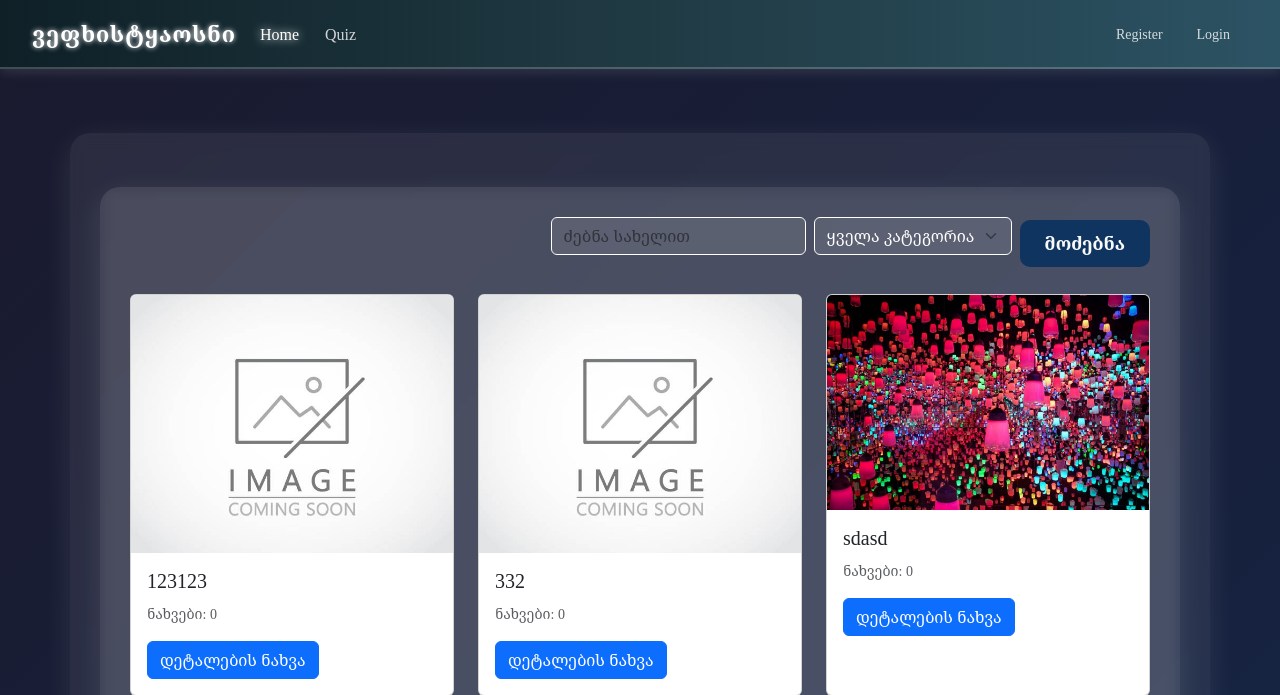
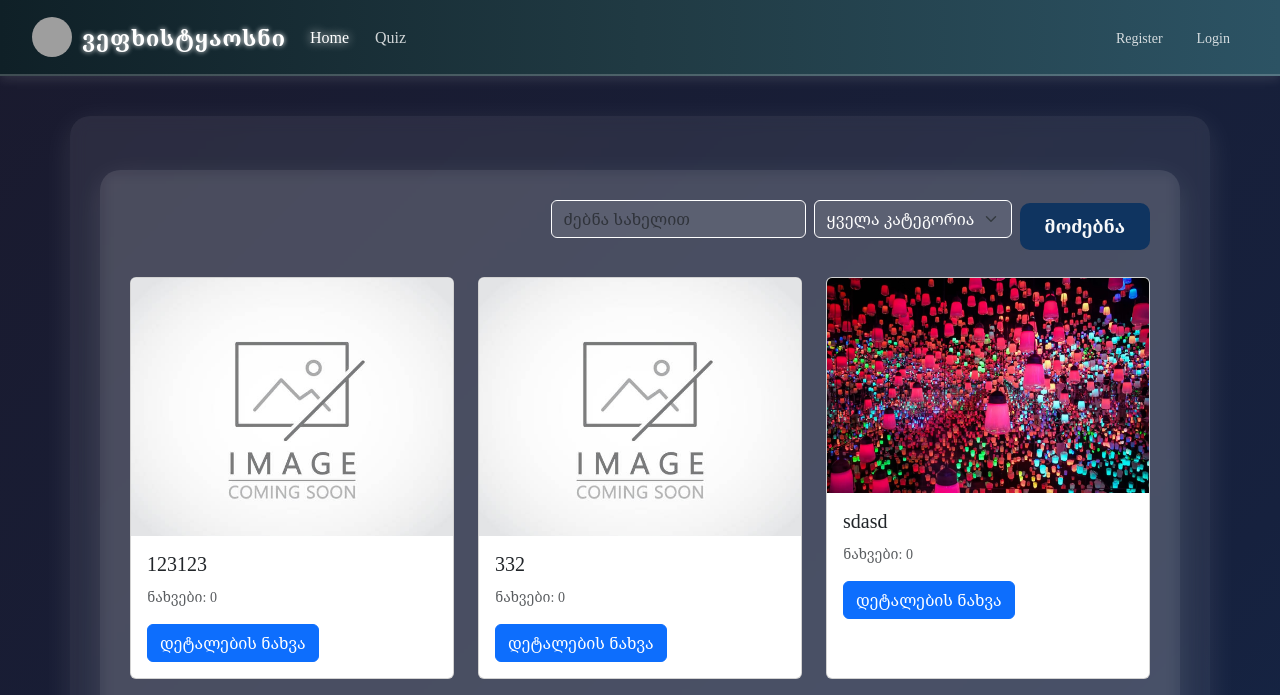
Before and after one commit to puraze/proeqti, a Django app: page / in a window 1280 px wide. Shown: the top 695 px of the page. Run offline with Django 5.2, Linux system fonts and the light colour scheme; data comes from the database, SQL or seed files in the repository; grey boxes are pictures that could not be loaded.

Commit message:
base
registraciis gareshe ar shegishvebs, errors amogigdebs

```diff
--- a/school_project/shop_mziuri/tyaosani/products/templates/base.html
+++ b/school_project/shop_mziuri/tyaosani/products/templates/base.html
@@ -1,12 +1,35 @@
+{% load static %}
 <!DOCTYPE html>
 <html lang="en">
 <head>
     <meta charset="UTF-8">
-  <title>ვეფხისტყაოსნი</title>
+    <title>ვეფხისტყაოსaნი</title>
+    <link rel="icon" href="{% static 'vefxistyavi.png' %}" type="image/png">
     <link href="https://cdn.jsdelivr.net/npm/bootstrap@5.3.3/dist/css/bootstrap.min.css" rel="stylesheet">
     <script src="https://cdn.jsdelivr.net/npm/bootstrap@5.3.3/dist/js/bootstrap.bundle.min.js"></script>
     <link href="https://fonts.googleapis.com/css2?family=Noto+Serif+Georgian&display=swap" rel="stylesheet">
+
+    <link href="{% static 'css/style.css' %}" rel="stylesheet">
+
     <style>
+
+          #navbarLogo {
+        height: 40px;
+        width: 40px;
+        object-fit: cover;
+        border-radius: 50%;
+        margin-right: 10px;
+    }
+
+    .nav-icon {
+        height: 18px;
+        width: 18px;
+        object-fit: cover;
+        border-radius: 50%;
+        vertical-align: middle;
+        margin-right: 5px;
+        filter: invert(1);
+    }
         body {
             background: linear-gradient(135deg, #1a1a2e, #16213e, #0f3460);
             color: #ffffff;
@@ -24,12 +47,21 @@
         }
 
         .navbar-brand {
+            display: flex;
+            align-items: center;
             font-weight: bold;
             font-size: 22px;
             text-transform: uppercase;
             letter-spacing: 1px;
             color: #fff !important;
             text-shadow: 0 0 5px #fff;
+        }
+
+
+        #navbarLogo {
+            height: 40px;
+            margin-right: 10px;
+
         }
 
         .navbar-nav .nav-link {
@@ -239,13 +271,31 @@
             border-top: 1px solid #ffffff33;
             font-size: 14px;
         }
+
+        .auth-error-modal-content {
+            background-color: #1a1a2e;
+            color: #ffffff;
+            border-radius: 15px;
+        }
+        .auth-error-modal-header {
+            border-bottom: 1px solid rgba(255, 255, 255, 0.2);
+        }
+        .auth-error-modal-footer {
+            border-top: 1px solid rgba(255, 255, 255, 0.2);
+        }
+        .modal .btn-close {
+            filter: invert(1);
+        }
     </style>
 </head>
 <body>
 
 <nav class="navbar navbar-expand-lg navbar-dark">
     <div class="container-fluid">
-    <a class="navbar-brand" href="{% url 'home' %}">ვეფხისტყაოსნი</a>
+        <a class="navbar-brand" href="{% url 'home' %}">
+            <img src="{%static 'vefxistyavi.png' %}" alt="Website Logo" id="navbarLogo">
+            ვეფხისტყაოსნი
+        </a>
         <button class="navbar-toggler" type="button" data-bs-toggle="collapse" data-bs-target="#navbarNav">
             <span class="navbar-toggler-icon"></span>
         </button>
@@ -256,11 +306,11 @@
                     <a class="nav-link {% if request.resolver_match.url_name == 'home' %}active{% endif %}" href="{% url 'home' %}">Home</a>
                 </li>
                 <li class="nav-item">
-          <a class="nav-link" href="{% url 'quiz' %}">Quiz</a>
+                    <a class="nav-link protected-link {% if request.resolver_match.url_name == 'quiz' %}active{% endif %}" href="{% url 'quiz' %}">Quiz</a>
                 </li>
                 {% if user.is_authenticated %}
                 <li class="nav-item">
-          <a class="nav-link" href="{% url 'create_product' %}">Share Your Thoughts</a>
+                    <a class="nav-link protected-link {% if request.resolver_match.url_name == 'create_product' %}active{% endif %}" href="{% url 'create_product' %}">Share Your Thoughts</a>
                 </li>
                 {% endif %}
             </ul>
@@ -283,8 +333,6 @@
     </div>
 </nav>
 
-<br>
-
 <div class="container">
     {% if messages %}
         <ul class="messages">
@@ -304,5 +352,44 @@
     Unauthorized copying or redistribution is prohibited.
 </footer>
 
+<div class="modal fade" id="authErrorModal" tabindex="-1" aria-labelledby="authErrorModalLabel" aria-hidden="true">
+    <div class="modal-dialog modal-dialog-centered">
+        <div class="modal-content auth-error-modal-content">
+            <div class="modal-header auth-error-modal-header">
+                <h5 class="modal-title" id="authErrorModalLabel" style="color: #ffffff;">Access Denied</h5>
+                <button type="button" class="btn-close" data-bs-dismiss="modal" aria-label="Close"></button>
+            </div>
+            <div class="modal-body">
+                თქვენ არ ხართ დარეგისტრირებული/შესული account-ში. გთხოვთ შეხვიდეთ ან დარეგისტრირდეთ.
+                (You are not registered/logged into your account. Please log in or register.)
+            </div>
+            <div class="modal-footer auth-error-modal-footer">
+                <button type="button" class="btn btn-outline-info" data-bs-dismiss="modal">Close</button>
+                <a href="{% url 'login_view' %}" class="btn btn-outline-light">Login</a>
+                <a href="{% url 'register_view' %}" class="btn btn-outline-light">Register</a>
+            </div>
+        </div>
+    </div>
+</div>
+
+<script>
+    document.addEventListener('DOMContentLoaded', function() {
+        const protectedLinks = document.querySelectorAll('.protected-link');
+        const errorModal = new bootstrap.Modal(document.getElementById('authErrorModal'));
+        const isAuthenticated = {{ user.is_authenticated|lower }};
+
+        protectedLinks.forEach(link => {
+            link.addEventListener('click', function(event) {
+                if (isAuthenticated === false) {
+                    event.preventDefault();
+                    errorModal.show();
+                }
+                else {
+                }
+            });
+        });
+    });
+</script>
+
 </body>
 </html>
```
Lines whose indentation alone changed are shown as unchanged.
